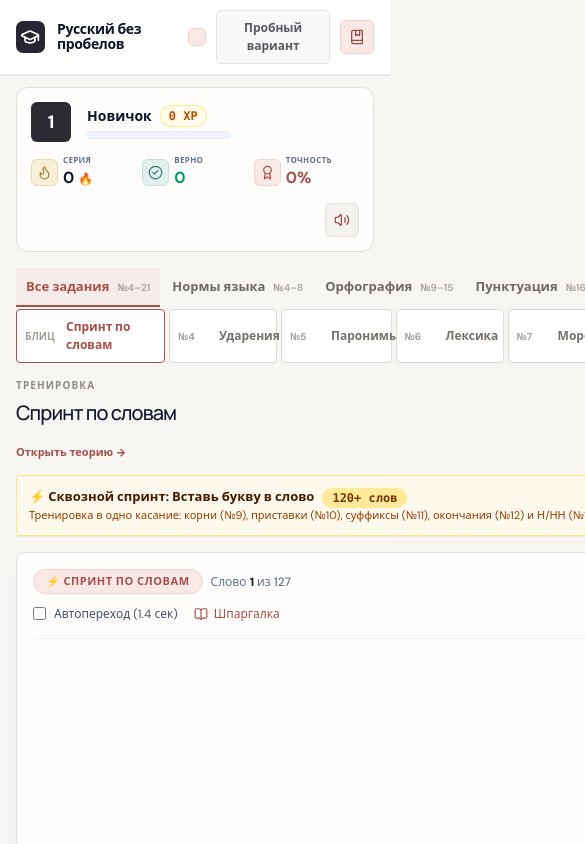
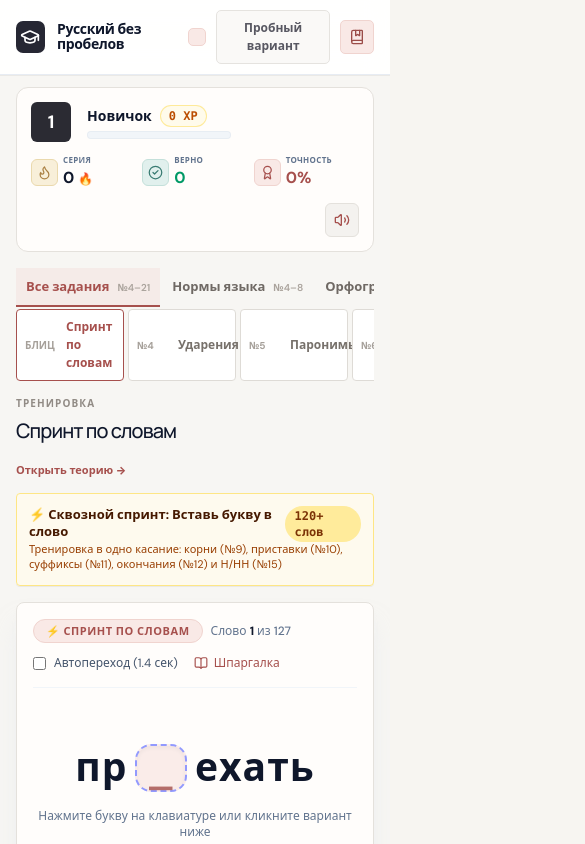
Before and after one commit to kaydopapi/ege-trainer, a React (Vite) app: page / in a window 390 px wide. Shown: the top 844 px of the page, 585 px wide, since content can reach past the window. Built offline with nearby package versions, Linux system fonts and the light colour scheme; the HTML template or start-up script is replaced by a standard one.

Commit message:
Constrain mobile navigation overflow

```diff
--- a/src/index.css
+++ b/src/index.css
@@ -29,16 +29,16 @@ button { cursor: pointer; }
 .workspace-action-primary:hover { color: #fff; background: #8e4441; }
 .workspace-action-quiet { border-color: transparent; background: transparent; color: #746e69; }
 .workspace-action-quiet:hover { background: #f0eeeb; border-color: transparent; color: #a6504d; }
-.study-layout { display: grid; grid-template-columns: 220px minmax(0, 1fr); gap: 28px; align-items: start; }
-.study-sidebar { position: sticky; top: 92px; }
+.study-layout { display: grid; grid-template-columns: 220px minmax(0, 1fr); gap: 28px; align-items: start; min-width: 0; }
+.study-sidebar { position: sticky; top: 92px; min-width: 0; }
 .study-sidebar-label { color: #98908a; font-size: 10px; font-weight: 800; letter-spacing: .12em; text-transform: uppercase; }
 .study-sidebar-label-spaced { margin-top: 26px; }
-.study-sections { display: grid; gap: 2px; margin-top: 9px; }
+.study-sections { display: grid; gap: 2px; margin-top: 9px; min-width: 0; }
 .study-section { display: flex; align-items: baseline; justify-content: space-between; gap: 8px; padding: 9px 10px; border: 0; border-left: 2px solid transparent; background: transparent; color: #6f6964; text-align: left; font-size: 13px; font-weight: 700; }
 .study-section small { color: #aaa39c; font-size: 10px; font-weight: 600; }
 .study-section:hover { color: #2a2a32; }
 .study-section-active { border-left-color: #a6504d; color: #a6504d; background: #f5ebe8; }
-.study-task-list { display: grid; gap: 1px; margin-top: 8px; max-height: calc(100vh - 350px); overflow-y: auto; }
+.study-task-list { display: grid; gap: 1px; margin-top: 8px; max-height: calc(100vh - 350px); overflow-y: auto; min-width: 0; }
 .study-task { display: grid; grid-template-columns: 34px 1fr; gap: 7px; align-items: center; padding: 8px 10px; border: 0; background: transparent; color: #77716b; text-align: left; font-size: 12px; }
 .study-task span { color: #a6a09a; font-size: 10px; font-weight: 800; }
 .study-task strong { font-weight: 700; }
@@ -138,10 +138,10 @@ button { cursor: pointer; }
   .study-layout { grid-template-columns: 1fr; gap: 14px; }
   .study-sidebar { position: static; }
   .study-sidebar-label, .study-sidebar-label-spaced { display: none; }
-  .study-sections { display: flex; overflow-x: auto; margin: 0; padding-bottom: 2px; }
+  .study-sections { display: flex; width: 100%; max-width: 100%; overflow-x: auto; margin: 0; padding-bottom: 2px; }
   .study-section { min-width: max-content; border-left: 0; border-bottom: 2px solid transparent; }
   .study-section-active { border-bottom-color: #a6504d; }
-  .study-task-list { display: flex; overflow-x: auto; max-height: none; margin: 0; padding-bottom: 4px; }
+  .study-task-list { display: flex; width: 100%; max-width: 100%; overflow-x: auto; max-height: none; margin: 0; padding-bottom: 4px; }
   .study-task { min-width: 120px; }
   .stage-heading { align-items: start; flex-direction: column; }
   .catalog-grid, .theory-page-grid { grid-template-columns: 1fr; }
```
